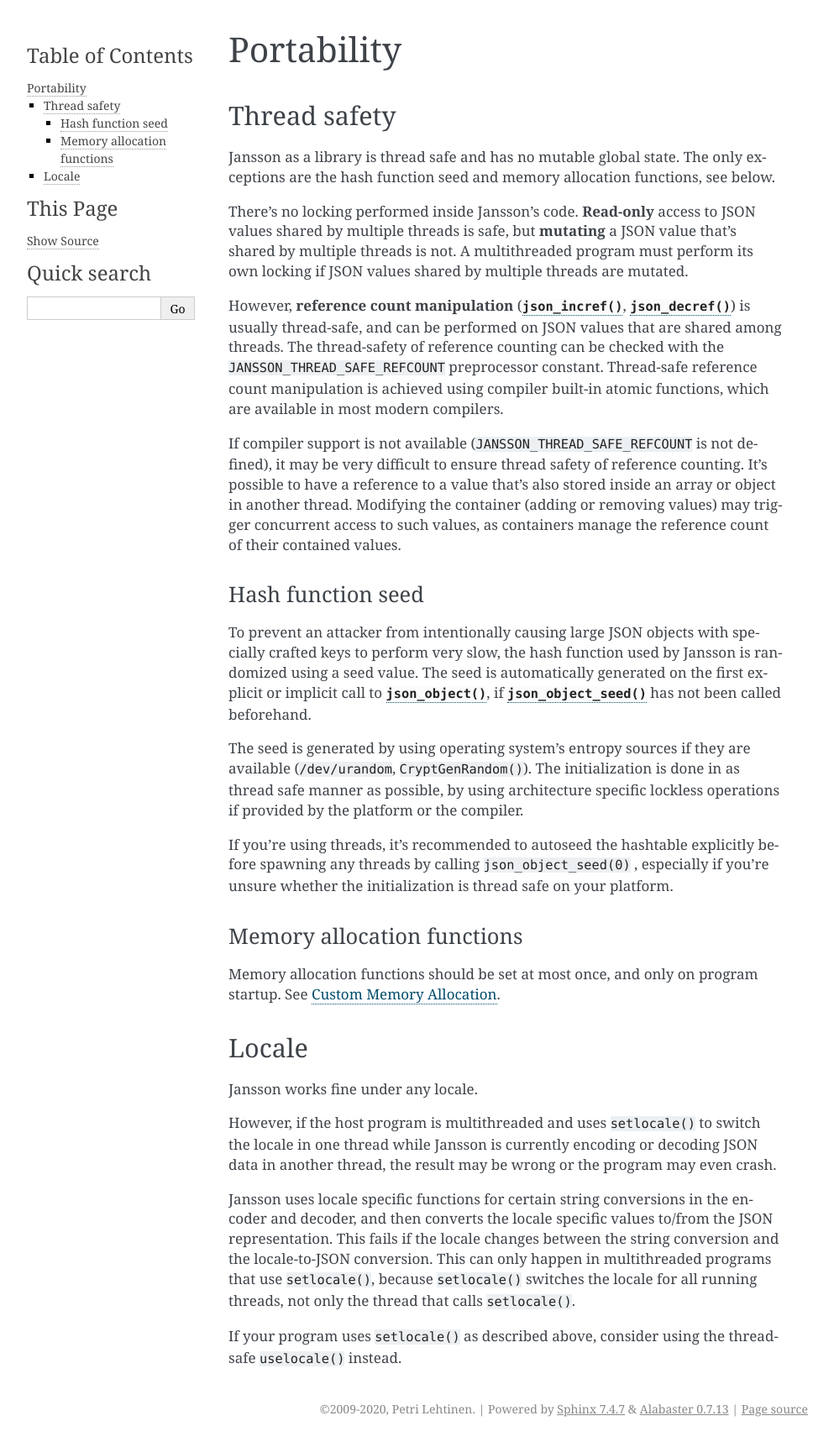
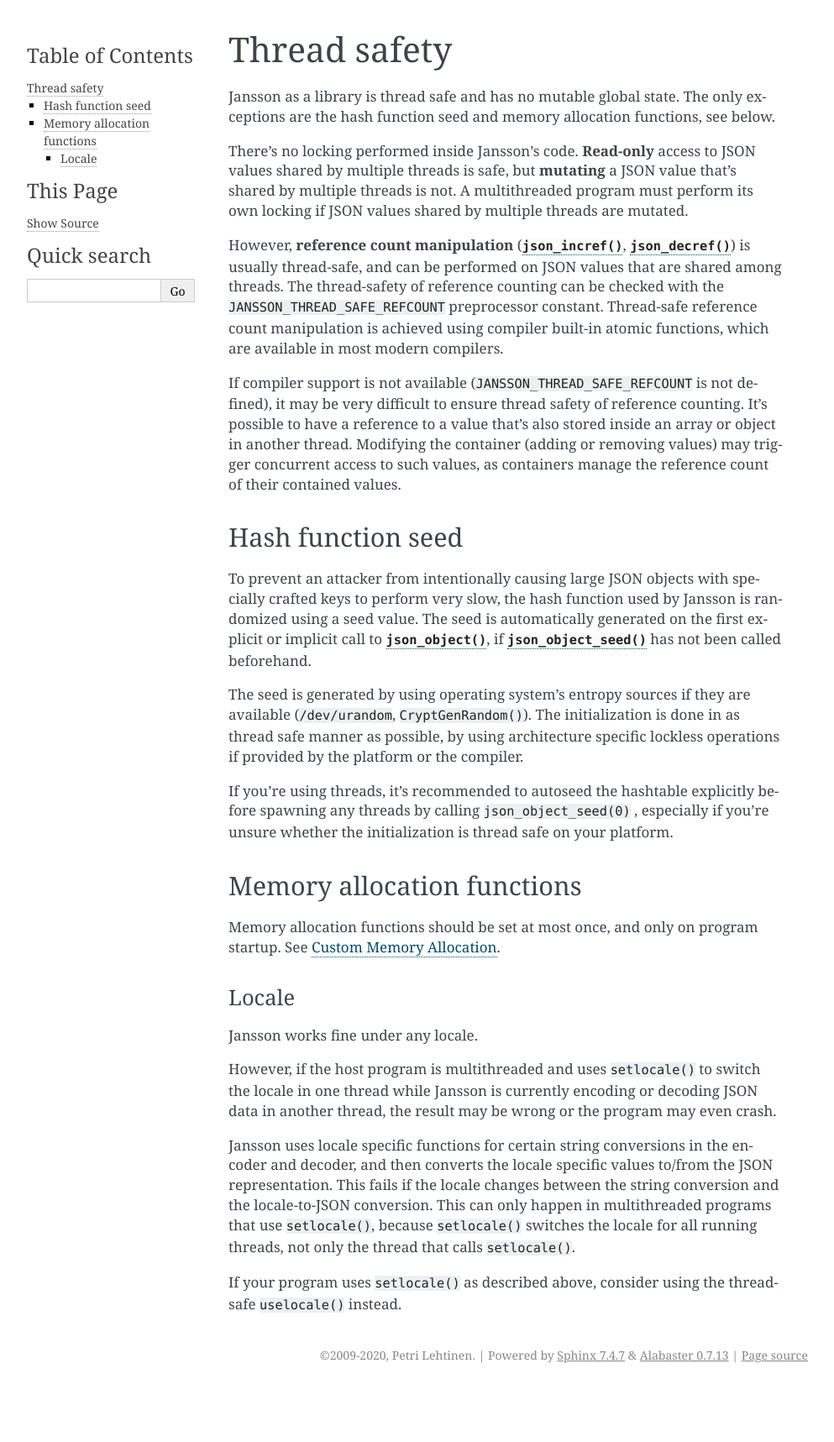
Before and after one commit to akheron/jansson, a Sphinx documentation site: the page built from doc/threadsafety.rst, in a window 1280 px wide. Shown: the whole page at 84% size, without its empty margins (148-1141 px from the left). Built offline with Sphinx 7.4.7, drawn with Linux system fonts in a browser that asks for light colours; after the commit the page ends 1653 px from its top, so only the background shows below that.

Commit message:
doc: Rename "Portability" to "Thread-safety"
Fixes #545

```diff
--- a/doc/apiref.rst
+++ b/doc/apiref.rst
@@ -933,8 +933,7 @@ inserted to the object.
     :func:`json_object()`, either explicit or implicit. If this
     function is not called by the user, the first call to
     :func:`json_object()` (either explicit or implicit) seeds the hash
-    function. See :ref:`portability-thread-safety` for notes on thread
-    safety.
+    function. See :ref:`thread-safety` for notes on thread safety.
 
     If repeatable results are required, for e.g. unit tests, the hash
     function can be "unrandomized" by calling :func:`json_object_seed`
--- a/doc/index.rst
+++ b/doc/index.rst
@@ -41,7 +41,7 @@ Contents
    upgrading
    tutorial
    conformance
-   portability
+   threadsafety
    apiref
    changes
 
--- a/doc/portability.rst
+++ b/doc/threadsafety.rst
@@ -1,11 +1,8 @@
-***********
-Portability
-***********
+*************
+Thread safety
+*************
 
-.. _portability-thread-safety:
-
-Thread safety
--------------
+.. _thread-safety:
 
 Jansson as a library is thread safe and has no mutable global state.
 The only exceptions are the hash function seed and memory allocation
```
